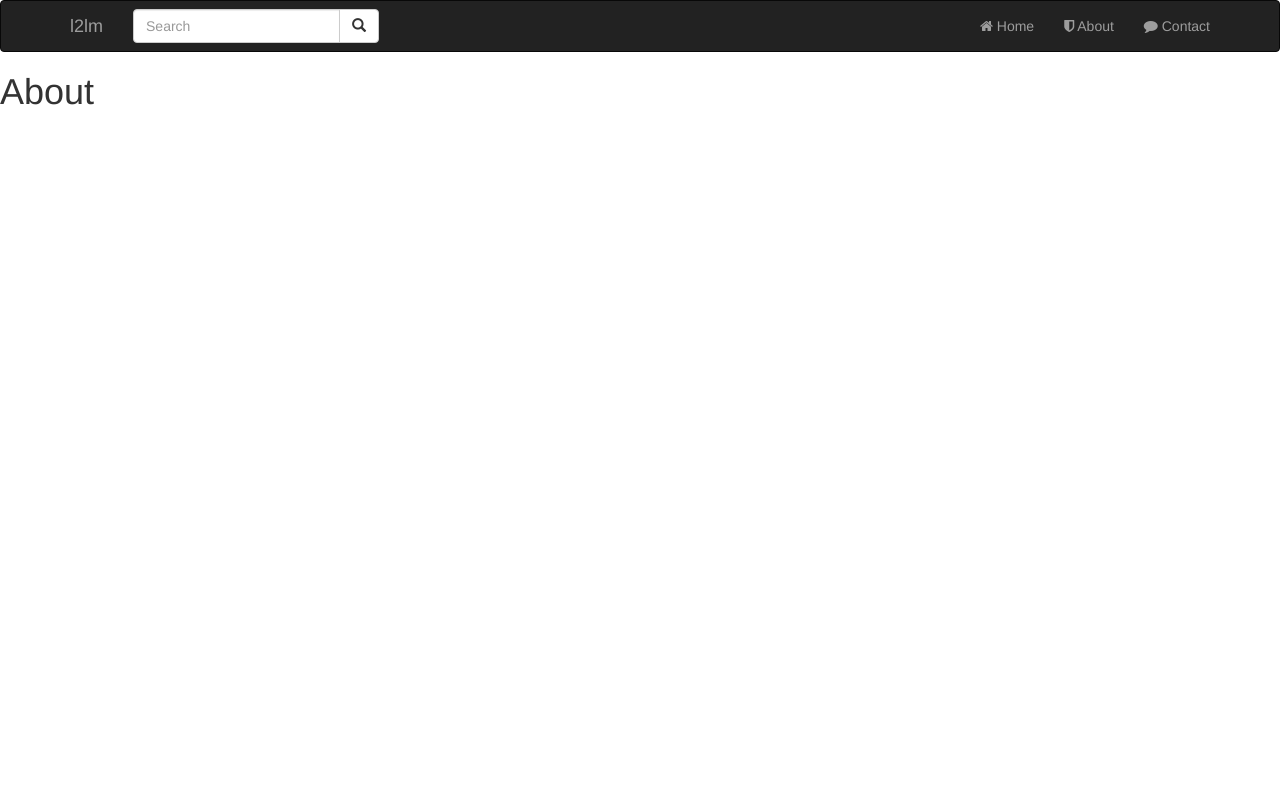
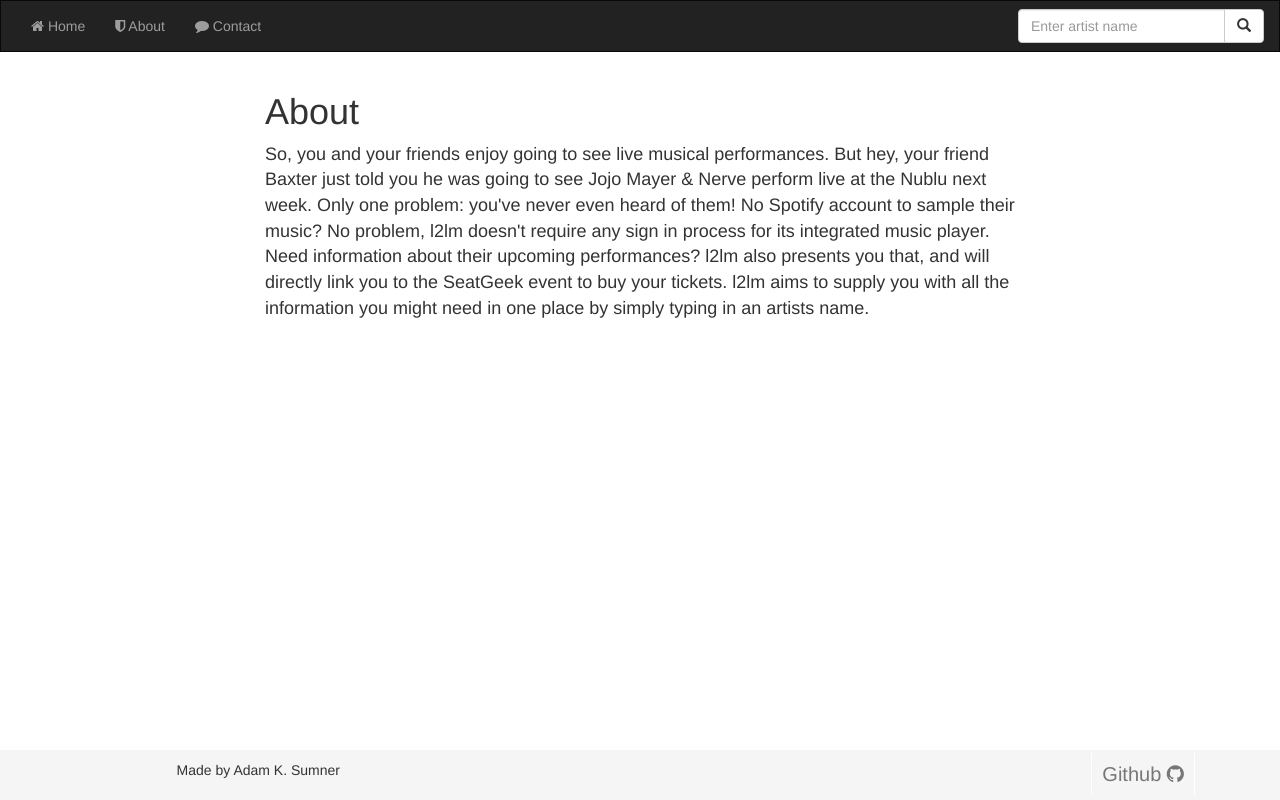
Before and after one commit to Flamacue/l2lm, a website: page client/index.html at #!/about in a window 1280 px wide. Drawn offline with nearby package versions, Linux system fonts and the light colour scheme; some packages are replaced by stand-ins of ours.

Commit message:
add css and footer

```diff
--- a/client/app/components/about/about.html
+++ b/client/app/components/about/about.html
@@ -1 +1,22 @@
-<h1>About</h1>
+<div class="container">
+  <div class="row">
+    <div class="col-sm-2">
+    </div>
+    <div class="col-sm-8">
+      <h1>About</h1>
+      <p style="font-size:18px">So, you and your friends enjoy going to see live musical performances.
+        But hey, your friend Baxter just told you he was going to see Jojo Mayer
+        &amp Nerve perform live at the Nublu next week. Only one problem: you've
+        never even heard of them! No Spotify account to sample their music?
+        No problem, l2lm doesn't require any sign in process for its integrated
+        music player. Need information about their upcoming performances?
+        l2lm also presents you that, and will directly
+        link you to the SeatGeek event to buy your tickets. l2lm aims to supply
+        you with all the information you might need in one place by simply
+        typing in an artists name.
+      </p>
+    </div>
+    <div class="col-sm-2">
+    </div>
+  </div>
+</div>
--- /dev/null
+++ b/client/assets/css/main.css
@@ -0,0 +1,34 @@
+.footer {
+    background: #f5f5f5;
+    padding: 10px 0;
+    position: absolute;
+    bottom: 0;
+    width: 100%;
+}
+
+.footer a {
+    color: #777;
+    font-size: 20px;
+    padding: 10px;
+    border-right: 1px solid #FFF;
+    -webkit-transition: all .5s ease;
+    transition: all .5s ease;
+}
+
+.footer a:first-child {
+    border-left: 1px solid #FFF;
+}
+
+.footer a:hover {
+    color: #005;
+    -webkit-transition: all .5s ease;
+    transition: all .5s ease;
+}
+
+.input-group {
+  width: 100%;
+}
+
+.navbar > .container-fluid .navbar-brand {
+    margin-left: 0px;
+}
--- a/client/index.html
+++ b/client/index.html
@@ -5,27 +5,29 @@
   <meta charset="utf-8">
   <meta name="viewport" content="width=device-width, initial-scale=1">
   <link rel="stylesheet" href="//maxcdn.bootstrapcdn.com/bootstrap/3.3.7/css/bootstrap.min.css" />
-  <link rel="stylesheet" href="//netdna.bootstrapcdn.com/font-awesome/4.0.0/css/font-awesome.css" />
+  <link rel="stylesheet" href="//netdna.bootstrapcdn.com/font-awesome/4.0.0/css/font-awesome.css"/>
+  <link rel="stylesheet" href="assets/css/main.css"/>
   <script src="//ajax.googleapis.com/ajax/libs/jquery/3.1.1/jquery.min.js"></script>
   <script src="//ajax.googleapis.com/ajax/libs/angularjs/1.4.8/angular.min.js"></script>
   <script src="//ajax.googleapis.com/ajax/libs/angularjs/1.4.8/angular-route.js"></script>
   <script src="app/app.module.js"></script>
   <script src="app/app.routes.js"></script>
 </head>
+<body>
 <header>
-  <nav class="navbar navbar-inverse">
-  <div class="container">
-      <div class="navbar-header">
+  <nav class="navbar navbar-inverse" style="border-radius:0px">
+  <div class="container-fluid">
+      <!-- <div class="navbar-header">
           <a class="navbar-brand" href="#/">l2lm</a>
-      </div>
-      <ul class="nav navbar-nav navbar-right">
+      </div> -->
+      <ul class="nav navbar-nav navbar-left">
           <li><a href="#/"><i class="fa fa-home"></i> Home</a></li>
           <li><a href="#about"><i class="fa fa-shield"></i> About</a></li>
           <li><a href="#contact"><i class="fa fa-comment"></i> Contact</a></li>
       </ul>
-    <form class="navbar-form navbar-left">
+    <form class="navbar-form navbar-right">
       <div class="input-group">
-        <input type="text" class="form-control" placeholder="Search"/>
+        <input type="text" class="form-control" placeholder="Enter artist name"/>
         <div class="input-group-btn">
         <button class="btn btn-default" type="submit">
           <i class="glyphicon glyphicon-search"></i>
@@ -37,4 +39,18 @@
   </nav>
 </header>
 <ng-view></ng-view>
+<footer class="footer">
+  <div class="container text-right">
+    <div class="col-sm-3">
+      <p>Made by Adam K. Sumner</p>
+    </div>
+    <div class="col-sm-6">
+    </div>
+    <div class="col-sm-3">
+      <a target="_blank" href="http://www.github.com/flamacue/l2lm">Github
+        <i class="fa fa-github"></i></a>
+    </div>
+  </div>
+</footer>
+</body>
 </html>
```
Also changed, not shown: client/app/components/contact/contact.html (+11 -1 lines), client/app/components/main/main.html (+11 -1 lines), server.js (+7 -1 lines), client/app/components/event/event.controller.js (added), client/app/components/event/event.directive.js (added), client/app/components/event/event.html (added), client/app/components/main/main.controller.js (added), client/app/components/main/main.directive.js (added), client/app/components/track/track.controller.js (added), client/app/components/track/track.directive.js (added), client/app/components/track/track.html (added).
